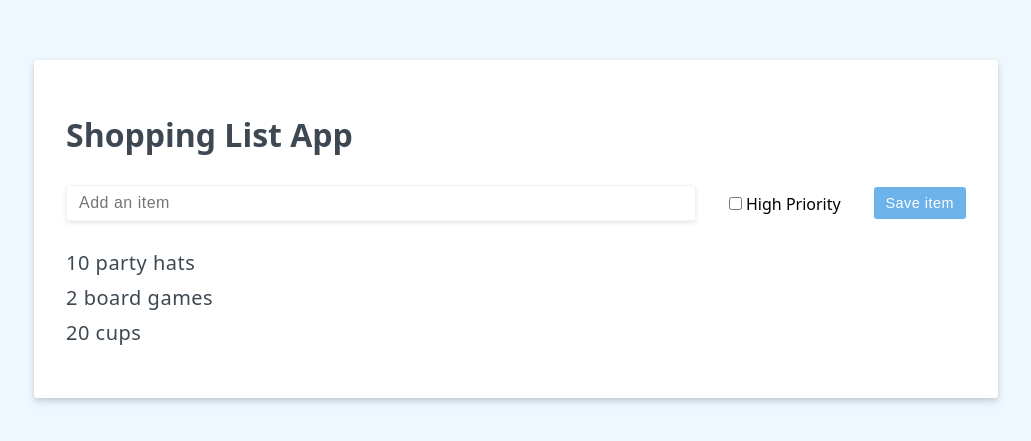
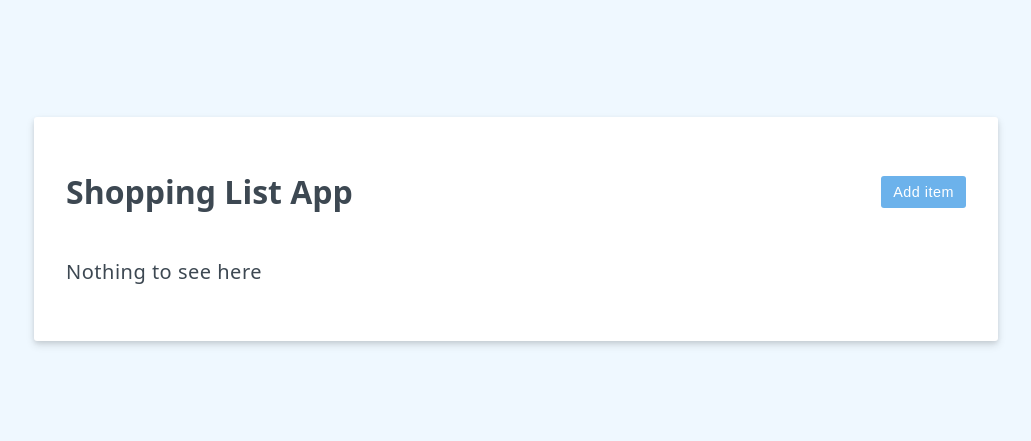
Before and after one commit to M-ds/vue-learning, a Vue app in the folder vue-composition/: page / in a window 1280 px wide. Shown: the part 171-612 px from the top of the page, without its empty margins (124-1155 px from the left). Built offline with nearby package versions, Linux system fonts and the light colour scheme.

Commit message:
vue-composition - added reactive buttons for the input

```diff
--- a/vue-composition/src/App.vue
+++ b/vue-composition/src/App.vue
@@ -3,21 +3,35 @@ import { ref } from "vue";
 
 // ref =  Reactive references.
 const header = ref("Shopping List App");
+const editing = ref(false);
 const items = ref([
-  { id: 1, label: "10 party hats" },
-  { id: 2, label: "2 board games" },
-  { id: 3, label: "20 cups" },
+  // { id: 1, label: "10 party hats" },
+  // { id: 2, label: "2 board games" },
+  // { id: 3, label: "20 cups" },
 ]);
 const newItem = ref("");
 const newItemHighPriority = ref(false);
+
+const saveItem = () => {
+  items.value.push({ id: items.value.length + 1, label: newItem.value });
+  // We need to call the .value on ref properties.
+  newItem.value = "";
+};
+const doEdit = (e) => {
+  editing.value = e;
+  newItem.value = "";
+};
 </script>
 
 <template>
-  <h1>{{ header }}</h1>
-  <form
-    class="add-item-form"
-    @submit.prevent="items.push({ id: items.length + 1, label: newItem })"
-  >
+  <div class="header">
+    <h1>{{ header }}</h1>
+    <button v-if="editing" class="btn" @click="doEdit(false)">Cancel</button>
+    <button v-else class="btn btn-primary" @click="doEdit(true)">
+      Add item
+    </button>
+  </div>
+  <form v-if="editing" class="add-item-form" @submit.prevent="saveItem">
     <input v-model.trim="newItem" type="text" placeholder="Add an item" />
     <label>
       <input type="checkbox" v-model="newItemHighPriority" />
@@ -28,6 +42,7 @@ const newItemHighPriority = ref(false);
   <ul>
     <li v-for="{ id, label } in items" :key="id">{{ label }}</li>
   </ul>
+  <p v-if="!items.length">Nothing to see here</p>
 </template>
 
 <style lang="scss">
```
